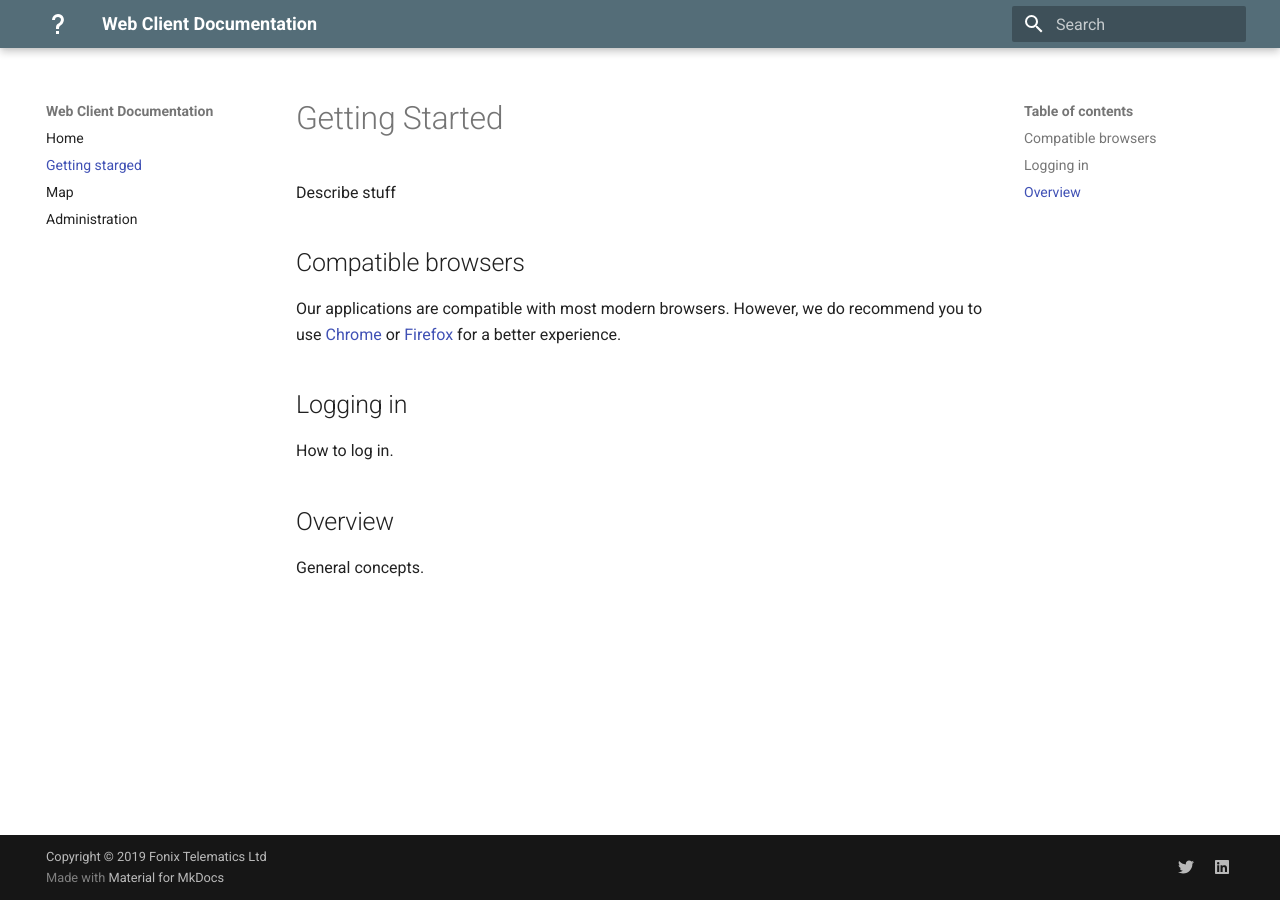
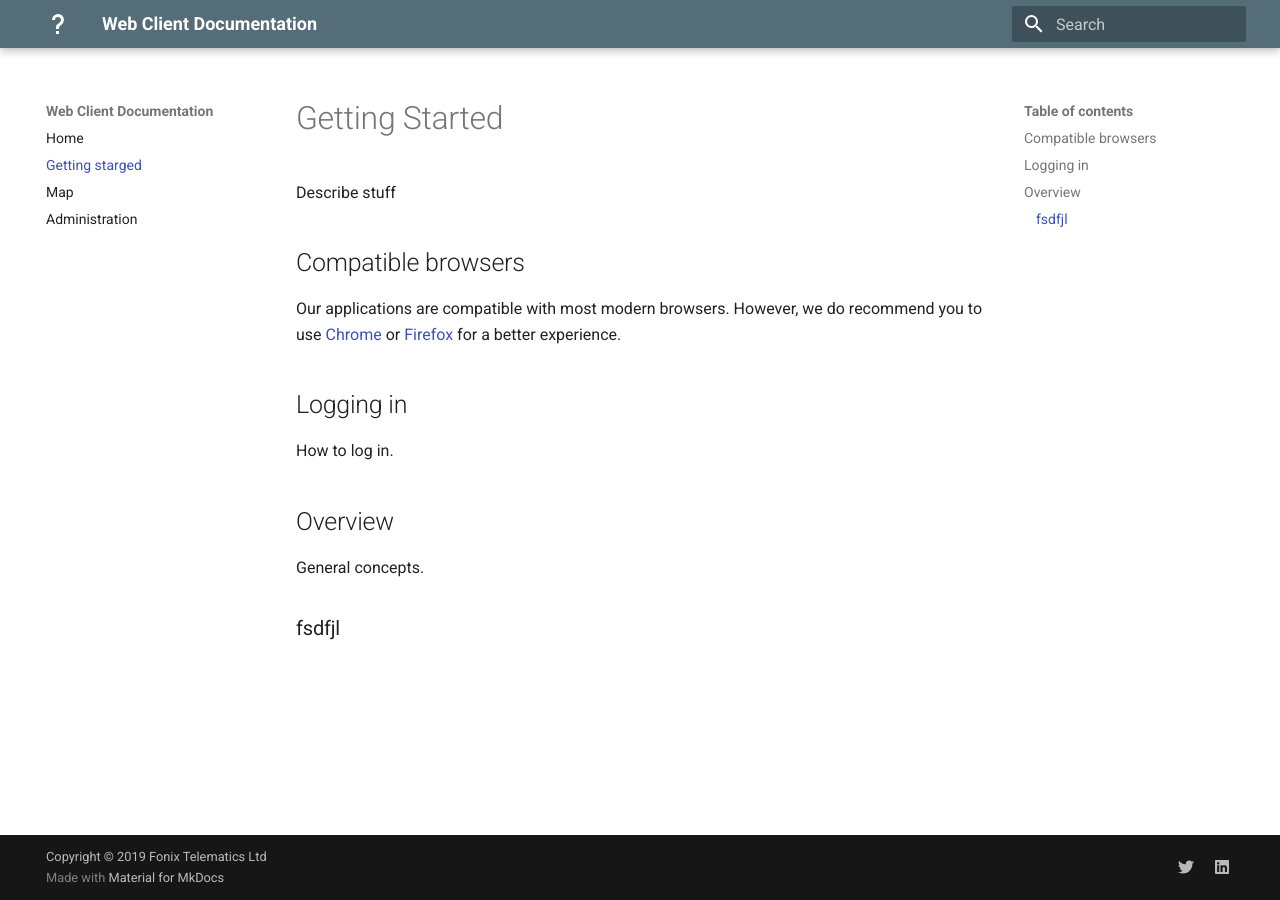
Before and after one commit to fonixtelematics/user-manual, an MkDocs documentation site: the page built from docs/getting-started.md, in a window 1280 px wide. Built offline with MkDocs 1.6.1 and Material for MkDocs 9.7.7, drawn with Linux system fonts in a browser that asks for light colours.

Commit message:
docs/getting-started.md updated from https://stackedit.io/

```diff
--- a/docs/getting-started.md
+++ b/docs/getting-started.md
@@ -9,6 +9,10 @@ How to log in.
 
 ## Overview
 General concepts.
+
+### fsdfjl
+
+
 <!--stackedit_data:
-eyJoaXN0b3J5IjpbLTY2MzkxNjAyNV19
+eyJoaXN0b3J5IjpbMjk4NjMxMzQ1XX0=
 -->
```
